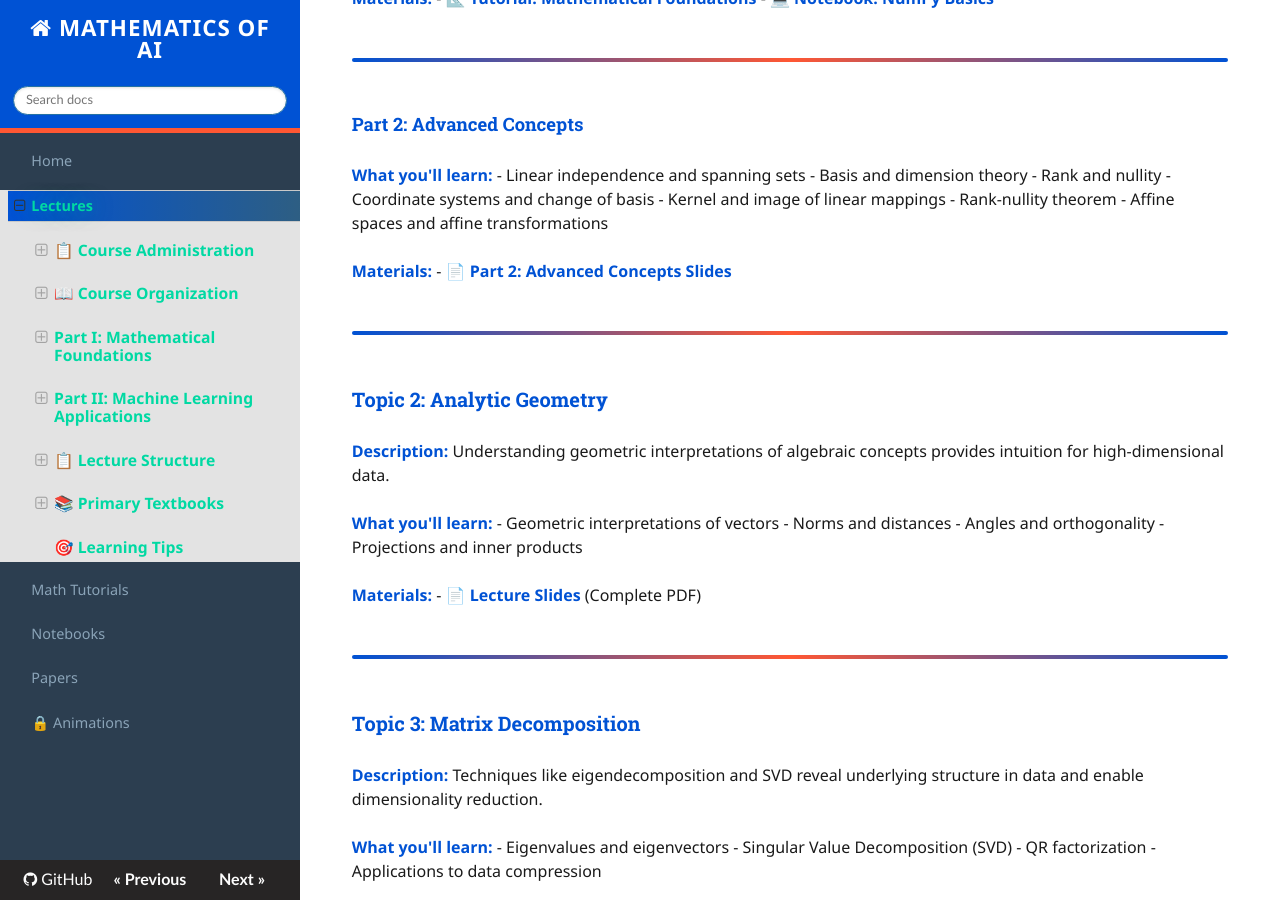
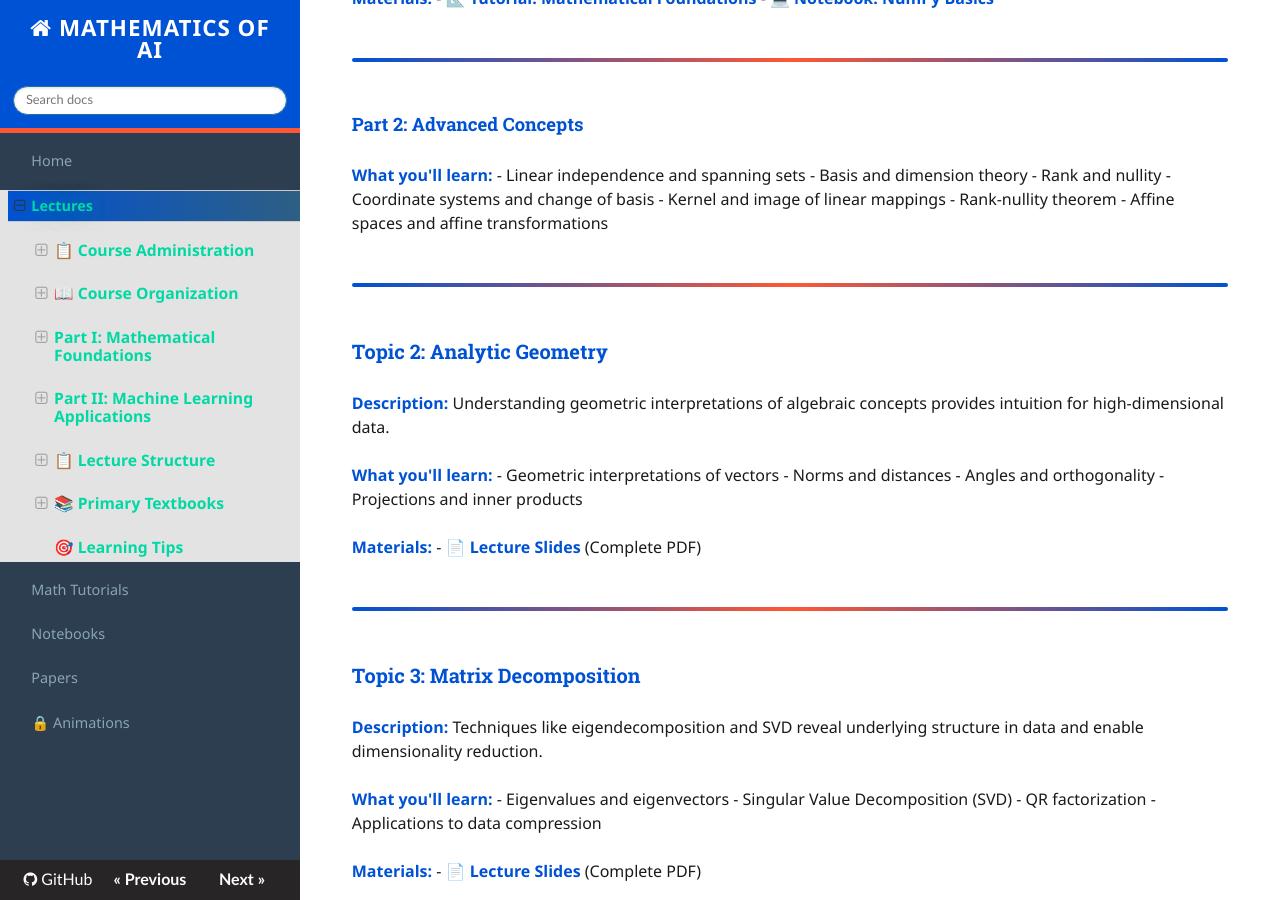
Before and after one commit to alnemari-m/mathai-website, an MkDocs documentation site: the page built from docs/lectures.md, in a window 1280 px wide and 900 px high, scrolled down 1927 px. Built offline with MkDocs 1.6.1, drawn with Linux system fonts in a browser that asks for light colours; nearby versions of some CDN libraries.

Commit message:
Remove Linear Algebra Part 2 PDF and its reference
🤖 Generated with [Claude Code](https://claude.com/claude-code)

Co-Authored-By: Claude <noreply@anthropic.com>

```diff
--- a/docs/lectures.md
+++ b/docs/lectures.md
@@ -75,9 +75,6 @@ This course is divided into two main parts:
 - Kernel and image of linear mappings
 - Rank-nullity theorem
 - Affine spaces and affine transformations
-
-**Materials:**
-- [📄 Part 2: Advanced Concepts Slides](pdfs/Linear_Algebra_Part2_Advanced_Concepts.pdf)
 
 ---
 
```
Also changed, not shown: 1 other file.
